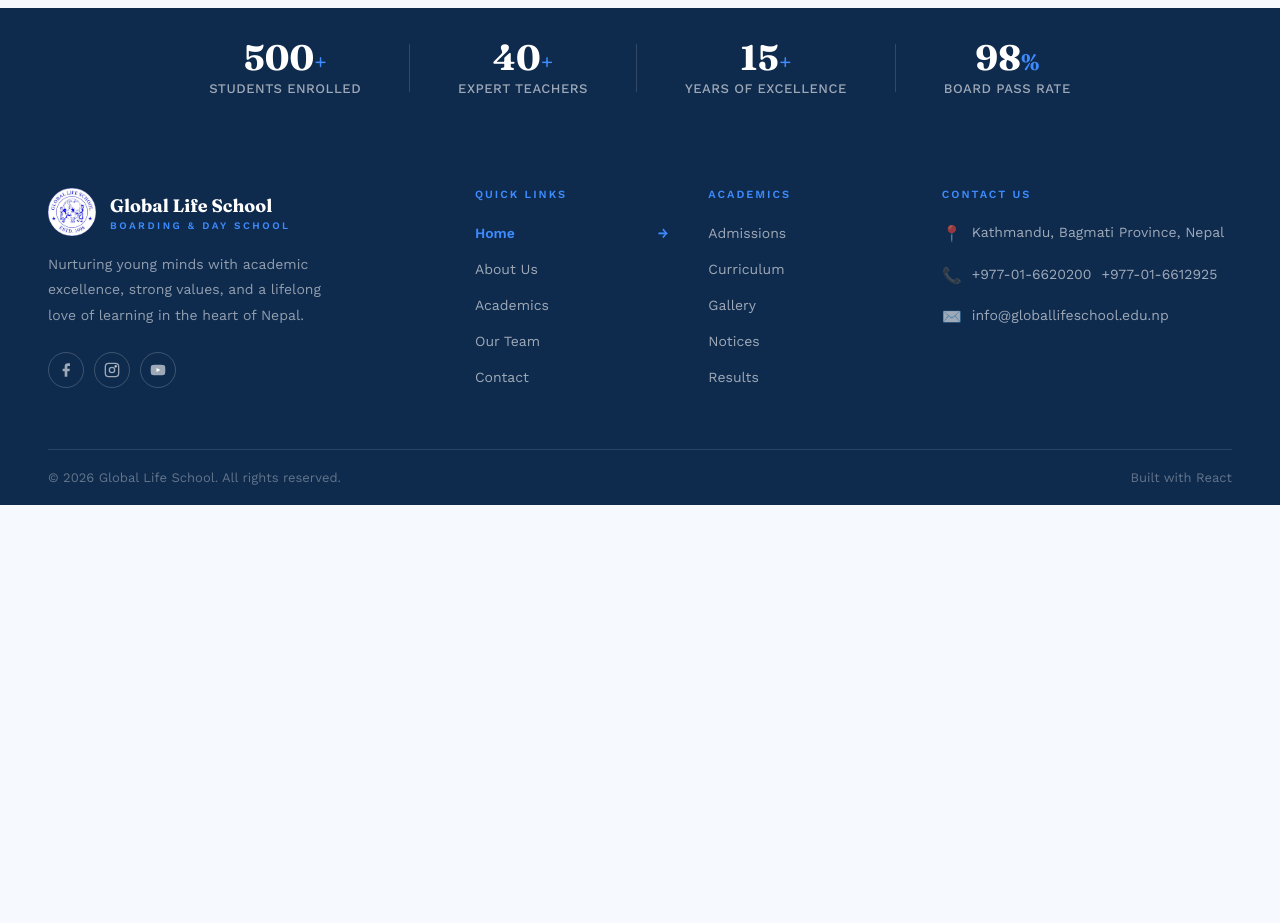
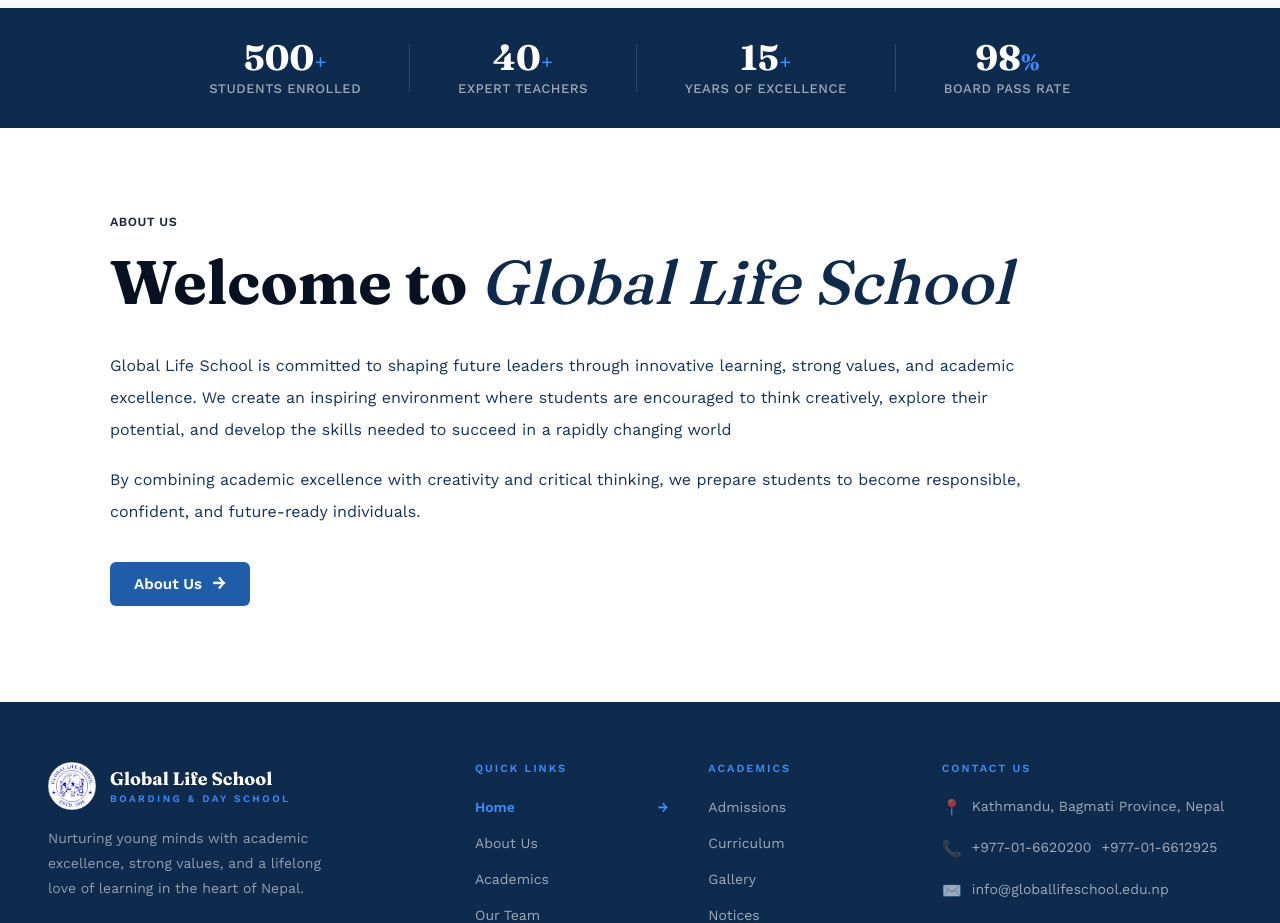
Before and after one commit to swikar-napit/globallife-web, a React (Vite) app: page / in a window 1280 px wide. Shown: the part 800-1723 px from the top of the page. Before the commit the page ends 1305 px from the top, so only its background shows below. Built offline with nearby package versions, Linux system fonts and the light colour scheme.

Commit message:
home section updated

```diff
--- a/src/index.css
+++ b/src/index.css
@@ -691,6 +691,86 @@ body {
   flex-shrink: 0;
 }
 
+/* HOME ABOUT */
+.home-about {
+  background: #ffffff;
+  padding: 86px 48px 96px;
+}
+
+.home-about-inner {
+  max-width: 1060px;
+  margin: 0 auto;
+}
+
+.home-about-eyebrow {
+  display: block;
+  color: var(--charcoal);
+  font-size: 0.78rem;
+  font-weight: 700;
+  letter-spacing: 0.5px;
+  text-transform: uppercase;
+  margin-bottom: 20px;
+}
+
+.home-about-heading {
+  font-family: 'Fraunces', serif;
+  color: #071122;
+  font-size: clamp(2.3rem, 4.8vw, 4.15rem);
+  font-weight: 700;
+  line-height: 1.08;
+  margin-bottom: 34px;
+  letter-spacing: 0;
+}
+
+.home-about-heading span {
+  color: var(--navy);
+  font-style: italic;
+  font-weight: 500;
+}
+
+.home-about-copy {
+  max-width: 930px;
+  margin-bottom: 34px;
+}
+
+.home-about-copy p {
+  color: #173154;
+  font-size: 1rem;
+  line-height: 2;
+  margin-bottom: 18px;
+}
+
+.home-about-copy p:last-child {
+  margin-bottom: 0;
+}
+
+.home-about-btn {
+  display: inline-flex;
+  align-items: center;
+  justify-content: center;
+  gap: 10px;
+  min-height: 44px;
+  background: #1f5da8;
+  color: #ffffff;
+  border-radius: 6px;
+  padding: 12px 24px;
+  font-size: 0.95rem;
+  font-weight: 700;
+  text-decoration: none;
+  transition: background 0.25s ease, box-shadow 0.25s ease, transform 0.2s ease;
+}
+
+.home-about-btn:hover {
+  background: var(--navy);
+  box-shadow: 0 10px 22px rgba(31, 93, 168, 0.22);
+  transform: translateY(-2px);
+}
+
+.home-about-btn span {
+  font-size: 1.15rem;
+  line-height: 1;
+}
+
 /* HERO MOBILE */
 @media (max-width: 900px) {
   .hero {
@@ -733,6 +813,28 @@ body {
 
   .stat-item {
     padding: 0 24px;
+  }
+
+  .home-about {
+    padding: 58px 20px 68px;
+  }
+
+  .home-about-eyebrow {
+    margin-bottom: 14px;
+  }
+
+  .home-about-heading {
+    font-size: clamp(2rem, 10vw, 3.1rem);
+    margin-bottom: 24px;
+  }
+
+  .home-about-copy {
+    margin-bottom: 28px;
+  }
+
+  .home-about-copy p {
+    font-size: 0.96rem;
+    line-height: 1.85;
   }
 }
 /* SLIDESHOW */
--- a/src/pages/Home.jsx
+++ b/src/pages/Home.jsx
@@ -91,6 +91,26 @@ function Home() {
           <span className="stat-label">Board Pass Rate</span>
         </div>
       </div>
+
+      <section className="home-about">
+        <div className="home-about-inner">
+          <span className="home-about-eyebrow">About Us</span>
+          <h2 className="home-about-heading">
+            Welcome to <span>Global Life School</span>
+          </h2>
+          <div className="home-about-copy">
+            <p>
+              Global Life School is committed to shaping future leaders through innovative learning, strong values, and academic excellence. We create an inspiring environment where students are encouraged to think creatively, explore their potential, and develop the skills needed to succeed in a rapidly changing world
+            </p>
+            <p>
+              By combining academic excellence with creativity and critical thinking, we prepare students to become responsible, confident, and future-ready individuals.
+            </p>
+          </div>
+          <Link to="/about" className="home-about-btn">
+             About Us <span aria-hidden="true">→</span>
+          </Link>
+        </div>
+      </section>
     </>
   )
 }
```
